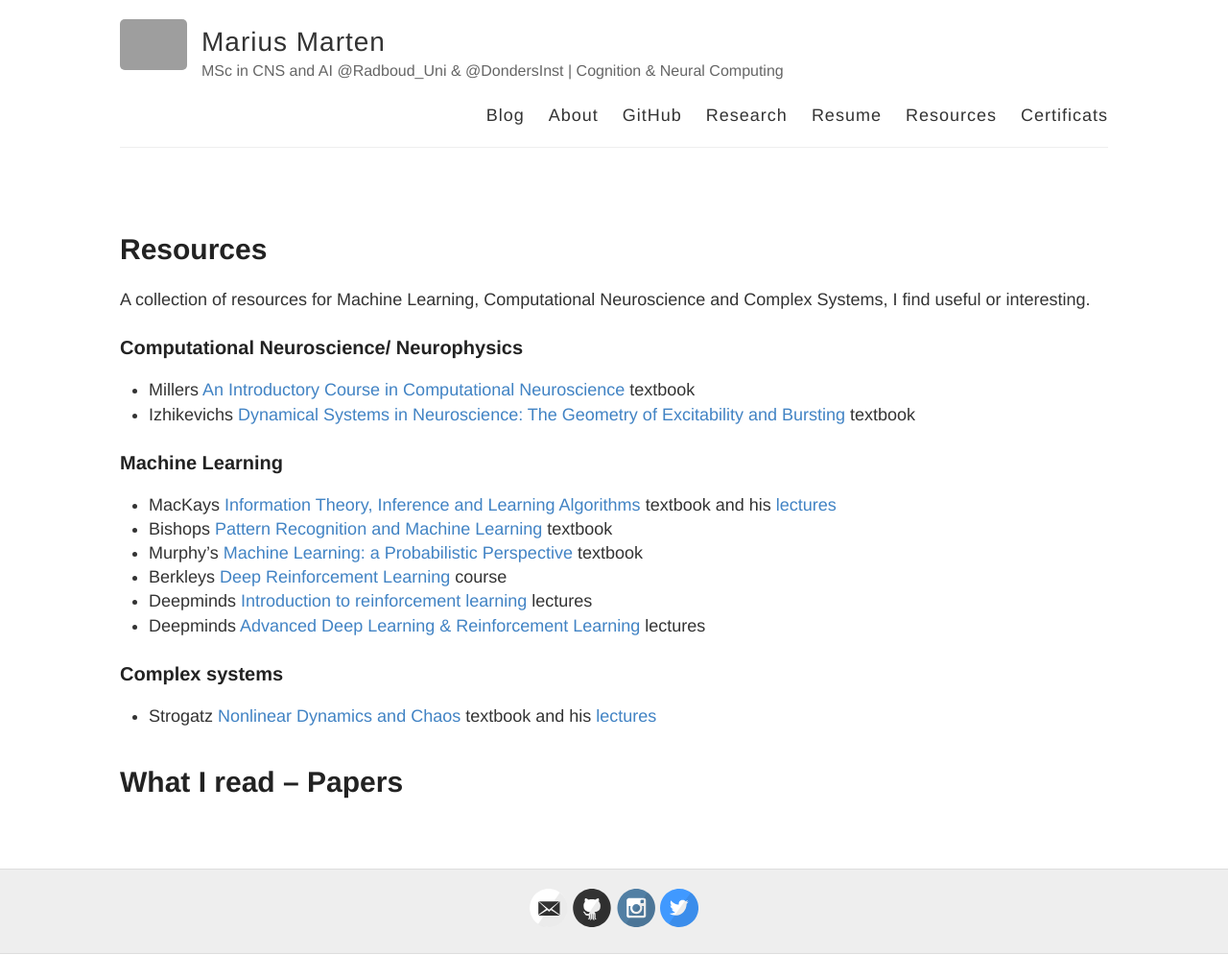
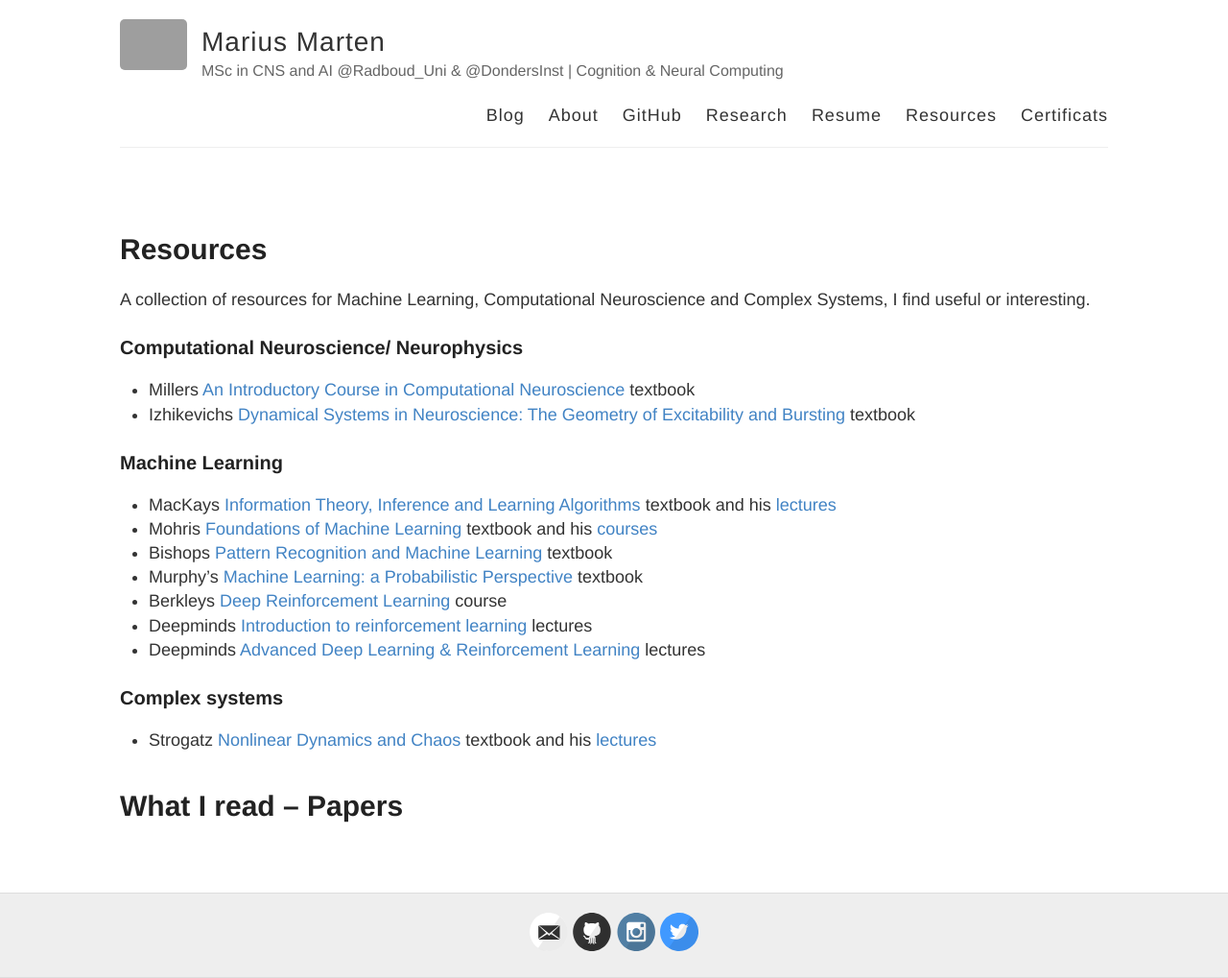
Before and after one commit to Mariusmarten/mariusmarten.github.io, a Jekyll site: the page built from resources.md, in a window 1280 px wide. Shown: the whole page at 96% size. Built offline with Jekyll 4.4.1, drawn with Linux system fonts in a browser that asks for light colours; before the commit the page ends 994 px from its top, so only the background shows below that; grey boxes are pictures that could not be loaded.

Commit message:
Update resources.md

```diff
--- a/resources.md
+++ b/resources.md
@@ -12,6 +12,7 @@ A collection of resources for Machine Learning, Computational Neuroscience and C
 
 ### Machine Learning
 - MacKays [Information Theory, Inference and Learning Algorithms](https://www.inference.org.uk/itprnn/book.pdf) textbook and his [lectures](https://www.youtube.com/playlist?list=PLruBu5BI5n4aFpG32iMbdWoRVAA-Vcso6)
+- Mohris [Foundations of Machine Learning](https://cs.nyu.edu/~mohri/mlbook/) textbook and his [courses](https://cs.nyu.edu/~mohri/)
 - Bishops [Pattern Recognition and Machine Learning](http://users.isr.ist.utl.pt/~wurmd/Livros/school/Bishop%20-%20Pattern%20Recognition%20And%20Machine%20Learning%20-%20Springer%20%202006.pdf) textbook
 - Murphy’s [Machine Learning: a Probabilistic Perspective](https://doc.lagout.org/science/Artificial%20Intelligence/Machine%20learning/Machine%20Learning_%20A%20Probabilistic%20Perspective%20%5BMurphy%202012-08-24%5D.pdf) textbook
 - Berkleys [Deep Reinforcement Learning](http://rail.eecs.berkeley.edu/deeprlcourse/) course
```
